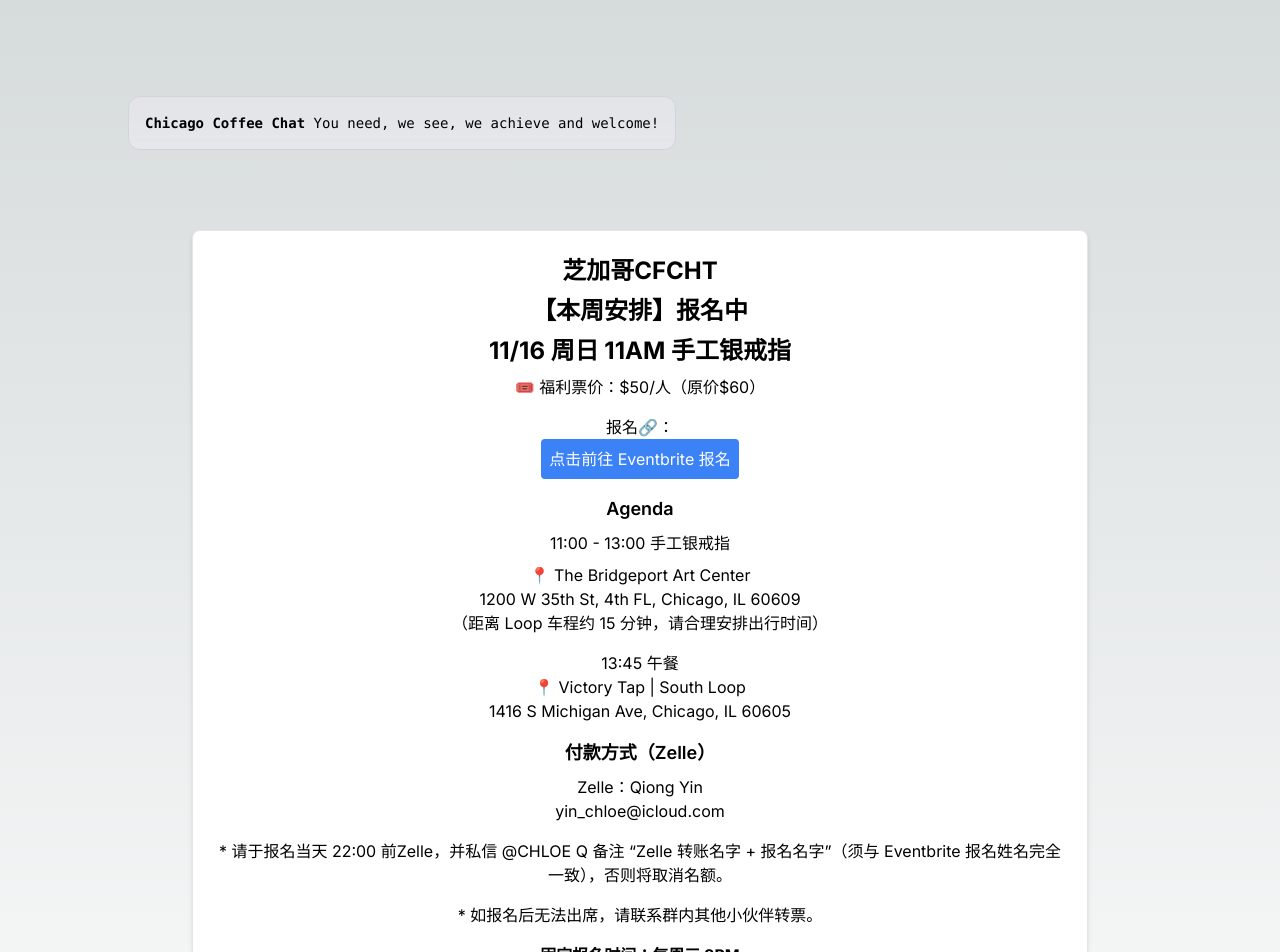
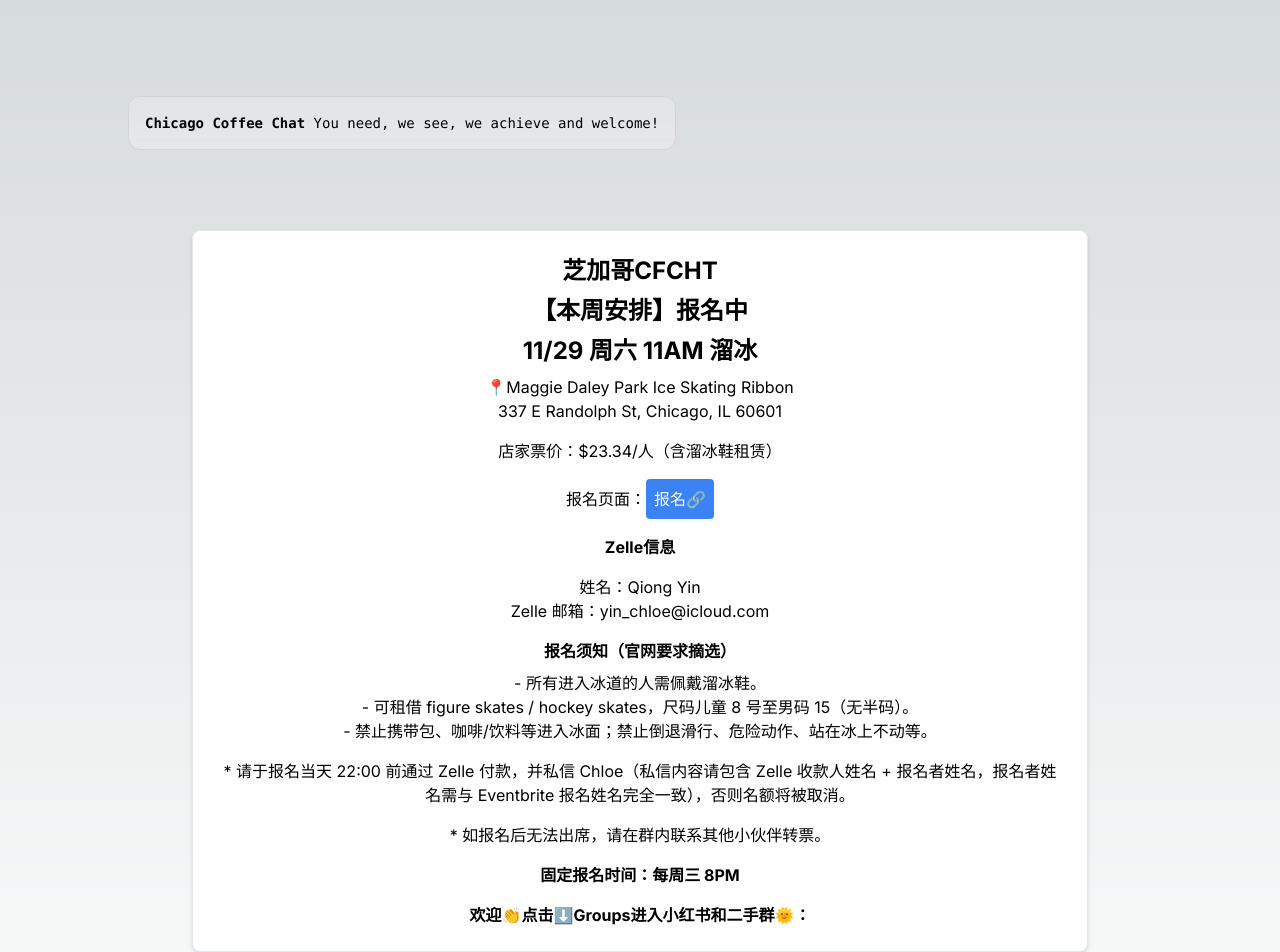
Before and after one commit to Brack-Wang/nextjs, a Next.js app: page / in a window 1280 px wide. Shown: the top 952 px of the page. Built offline with nearby package versions, Linux system fonts and the light colour scheme.

Commit message:
Update page.tsx

```diff
--- a/app/page.tsx
+++ b/app/page.tsx
@@ -17,56 +17,27 @@ export default function Home() {
       <div className="mt-20 my-12 p-4 md:p-6 max-w-xs md:max-w-2xl lg:max-w-4xl w-full bg-white rounded-lg border border-gray-200 shadow-md dark:bg-gray-800 dark:border-gray-700 text-center">
         <h2 className="text-2xl font-bold mb-2"> 芝加哥CFCHT </h2>
 
-{/* Event Details Replacement Start */}
-  <h2 className="text-2xl font-bold mb-2">【本周安排】报名中</h2>
-  <h2 className="text-2xl font-bold mb-2">11/16 周日 11AM 手工银戒指</h2>
-  <p className="mb-4">🎟️ 福利票价：$50/人（原价$60）</p>
+        {/* TODO: Change the content for weekly events' information below */}
+      {/* Event Details Replacement Start */}
+        <h2 className="text-2xl font-bold mb-2">【本周安排】报名中</h2>
+        <h2 className="text-2xl font-bold mb-2">11/29 周六 11AM 溜冰</h2>
+        <p className="mb-4">📍Maggie Daley Park Ice Skating Ribbon<br/>337 E Randolph St, Chicago, IL 60601</p>
+        <p className="mb-4">店家票价：$23.34/人（含溜冰鞋租赁）</p>
+        <p className="mb-4">报名页面：<a href="https://www.eventbrite.co.nz/e/cfcht1129-11am-tickets-1975701326853?aff=oddtdtcreator" target="_blank" rel="noopener noreferrer" className="inline-block bg-blue-500 text-white p-2 rounded hover:bg-blue-700 transition duration-300 ease-in-out">报名🔗</a></p>
 
-  <p className="mb-4">
-    报名🔗：<br />
-    <a
-      href="https://www.eventbrite.co.nz/e/cfcht1116-11am-tickets-1967672046058?aff=oddtdtcreator"
-      target="_blank"
-      className="inline-block bg-blue-500 text-white p-2 rounded hover:bg-blue-700 transition duration-300 ease-in-out"
-    >
-      点击前往 Eventbrite 报名
-    </a>
-  </p>
+        <p className="mb-4 font-bold">Zelle信息</p>
+        <p className="mb-4">姓名：Qiong Yin<br />Zelle 邮箱：yin_chloe@icloud.com</p>
 
-  <h3 className="text-lg font-semibold mb-2">Agenda</h3>
-  <p className="mb-2">11:00 - 13:00 手工银戒指</p>
-  <p className="mb-4">
-    📍 The Bridgeport Art Center<br />
-    1200 W 35th St, 4th FL, Chicago, IL 60609<br />
-    （距离 Loop 车程约 15 分钟，请合理安排出行时间）
-  </p>
+        <p className="mt-4 font-bold">报名须知（官网要求摘选）</p>
+        <p className="mt-2">- 所有进入冰道的人需佩戴溜冰鞋。<br />
+        - 可租借 figure skates / hockey skates，尺码儿童 8 号至男码 15（无半码）。<br />
+        - 禁止携带包、咖啡/饮料等进入冰面；禁止倒退滑行、危险动作、站在冰上不动等。</p>
 
-  <p className="mb-4">
-    13:45 午餐<br />
-    📍 Victory Tap | South Loop<br />
-    1416 S Michigan Ave, Chicago, IL 60605
-  </p>
+        <p className="mt-4">* 请于报名当天 22:00 前通过 Zelle 付款，并私信 Chloe（私信内容请包含 Zelle 收款人姓名 + 报名者姓名，报名者姓名需与 Eventbrite 报名姓名完全一致），否则名额将被取消。</p>
+        <p className="mt-4">* 如报名后无法出席，请在群内联系其他小伙伴转票。</p>
 
-  <h3 className="text-lg font-semibold mb-2">付款方式（Zelle）</h3>
-  <p className="mb-4">
-    Zelle：Qiong Yin<br />
-    yin_chloe@icloud.com
-  </p>
-
-  <p className="mt-4">
-    * 请于报名当天 22:00 前Zelle，并私信 @CHLOE Q 备注
-    “Zelle 转账名字 + 报名名字”（须与 Eventbrite 报名姓名完全一致），否则将取消名额。
-  </p>
-  <p className="mt-4">
-    * 如报名后无法出席，请联系群内其他小伙伴转票。
-  </p>
-  <p className="mt-4 font-bold">固定报名时间：每周三 8PM</p>
-{/* Event Details Replacement End */}
-
-
-  <p className="mt-4 font-bold">固定报名时间：每周三8PM</p>
-{/* Event Details Replacement End */}
-
+        <p className="mt-4 font-bold">固定报名时间：每周三 8PM</p>
+      {/* Event Details Replacement End */}
 
 
 <p className="mt-4 font-bold">欢迎👏点击⬇️Groups进入小红书和二手群🌞：</p>
```
